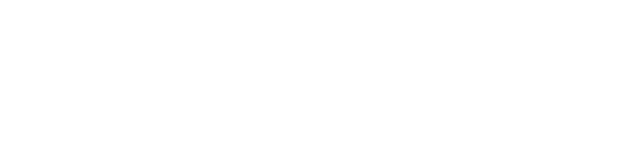
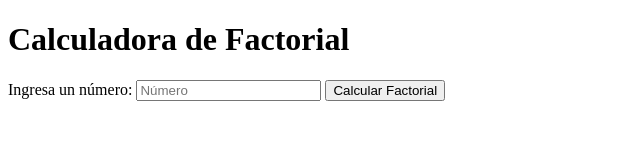
Before and after one commit to Bastcl/logica-programacion-3, a plain HTML site: page index.html in a window 1280 px wide. Shown: the whole page, without its empty margins (0-640 px from the left). Drawn offline with Linux system fonts and the light colour scheme.

Commit message:
update index.html

```diff
--- a/index.html
+++ b/index.html
@@ -11,6 +11,11 @@
 </head>
 <body>
     <main>
+        <h1>Calculadora de Factorial</h1>
+        <label for="numero">Ingresa un número:</label>
+        <input type="text" id="numero" placeholder="Número">
+        <button onclick="calcularFactorial()">Calcular Factorial</button>
+        <p id="resultado"></p>
     </main>
     <script src="script.js"></script>
 </body>
```
